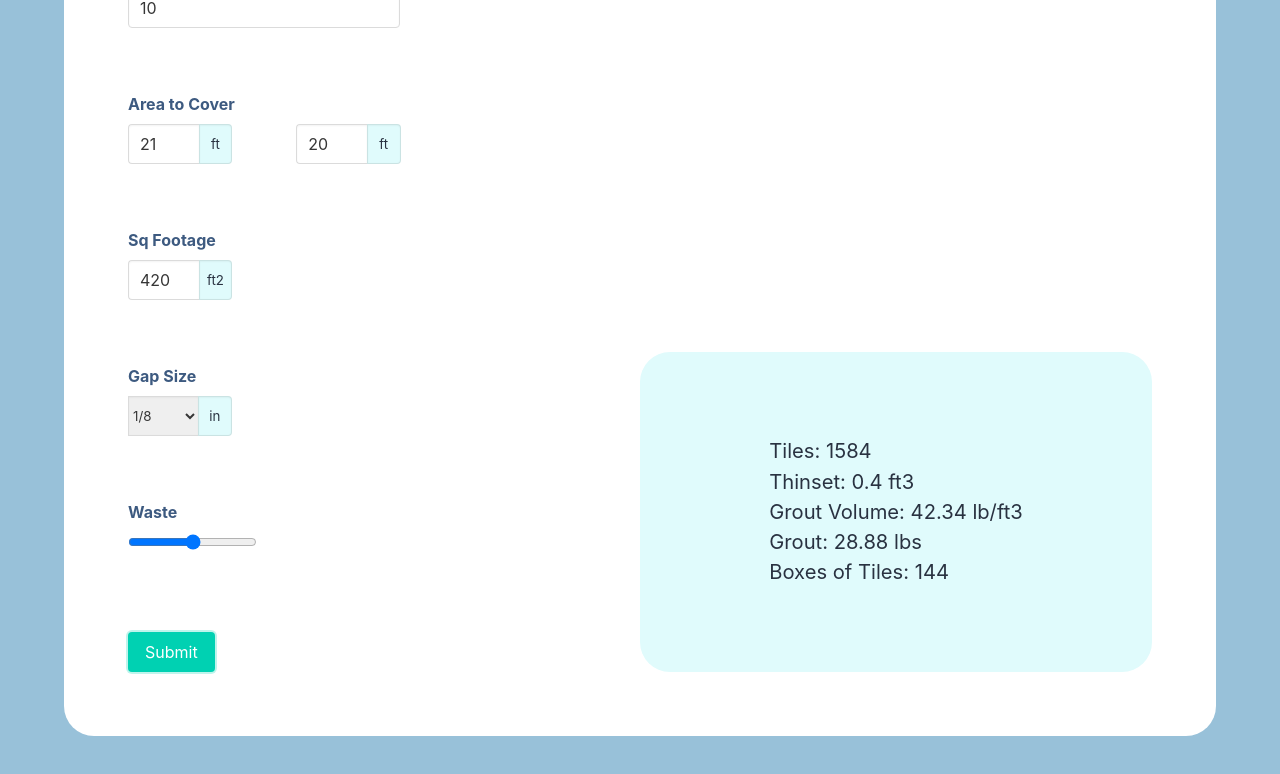
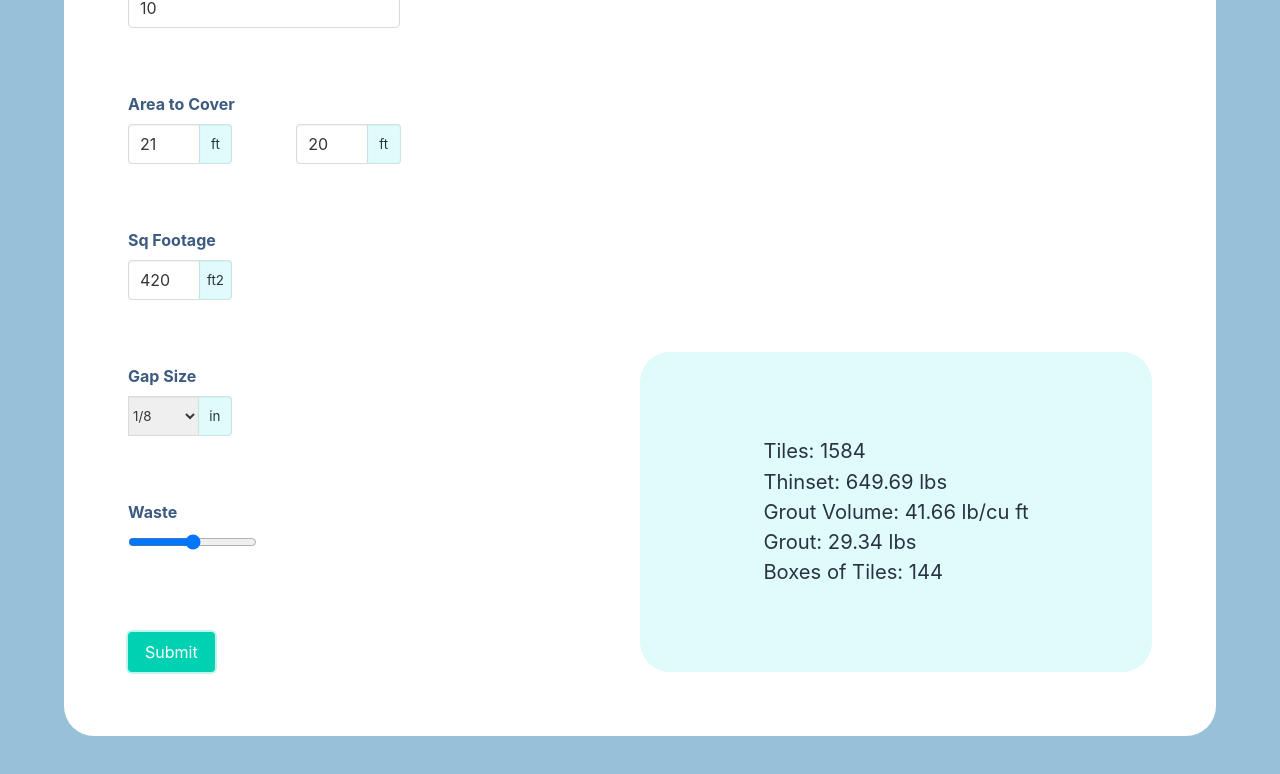
Before and after one commit to antiprysm/front-end, a React (Create React App) app: page / in a window 1280 px wide. Both pictures are taken after a click on the button "Submit". Shown: the part 926-1700 px from the top of the page. Built offline with nearby package versions, Linux system fonts and the light colour scheme.

Commit message:
Grout and Thinset Calculations
Referenced omni grout and thinset calcs

```diff
--- a/src/components/Results.jsx
+++ b/src/components/Results.jsx
@@ -8,8 +8,8 @@ class Results extends React.Component {
     <div className="box c">
         <div className="paragraph">
       <p>Tiles: {this.props.results.tiles}</p>
-      <p>Thinset: {this.props.results.thinset}{this.props.results.control==="Imperial"?' ft3':' m3'}</p>
-      <p>Grout Volume: {this.props.results.groutVolume}{this.props.results.control==='Imperial'?' lb/ft3':' kg/m3'}</p>
+      <p>Thinset: {this.props.results.thinset}{this.props.results.control==="Imperial"?' lbs':' kgs'}</p>
+      <p>Grout Volume: {this.props.results.groutVolume}{this.props.results.control==='Imperial'?' lb/cu ft':' kg/cu m'}</p>
       <p>Grout: {this.props.results.grout}{this.props.results.control==='Imperial'?' lbs':' kgs'}</p>
       <p>Boxes of Tiles: {this.props.results.tpB}</p>
       </div>
--- a/src/components/ReviewForm.jsx
+++ b/src/components/ReviewForm.jsx
@@ -119,13 +119,13 @@ class ProductReviewForm extends React.Component {
     let tileArea = tile_width * tile_height;
     let atC = area_height * area_width;
     let tiles = control === 'Imperial' ? atC / (tileArea / 144) : atC / (tileArea / 10000);
-    let groutVolume = control === 'Imperial' ? Number(((atC % tiles) * (tile_depth * gap_size) / 100).toFixed(2)) : Number(((atC % tiles) * (tile_depth * gap_size) / 1600).toFixed(2));
+    let groutVolume = control === 'Imperial' ? Number((atC % (tiles / (tileArea/144)) / (tile_depth * gap_size)).toFixed(2)) : Number((atC % (tiles / (tileArea/10000)) / (tile_depth * gap_size)).toFixed(2));
     let grout = control === 'Imperial' ? Number((((atC * (tile_depth / 12)) / groutVolume)*10).toFixed(2)) : Number(((((atC * (tile_depth / 100)) / groutVolume))).toFixed(2));
     let tpB = Math.ceil(tiles / tiles_per_box);
-    let thinset = control === 'Imperial' ? atC * (.125 / 144) : atC * (.3175 / 10000);
+    let thinset = control === 'Imperial' ? 135 * (atC * (.125 / 12)): 2162 *  (atC * (.3175 / 100));
 
     tiles = Number((tiles + (tiles * (waste / 100))).toFixed(2));
-    thinset = Number((thinset + (thinset * (waste / 100))).toFixed(2));
+    thinset = Number((thinset * (1 + (waste / 100))).toFixed(2));
     grout = Number((grout + (grout * (waste / 100))).toFixed(2));
 
 
```
